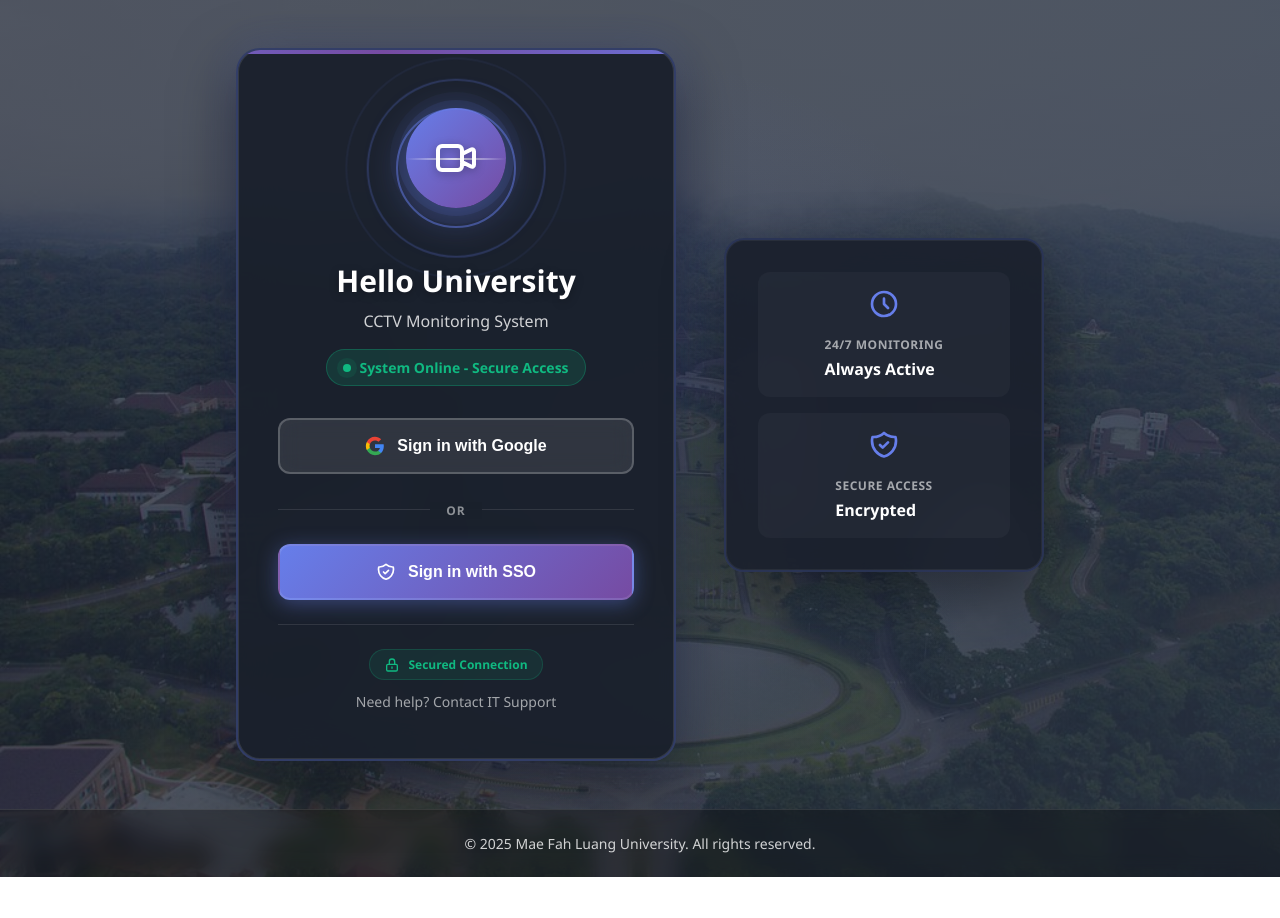
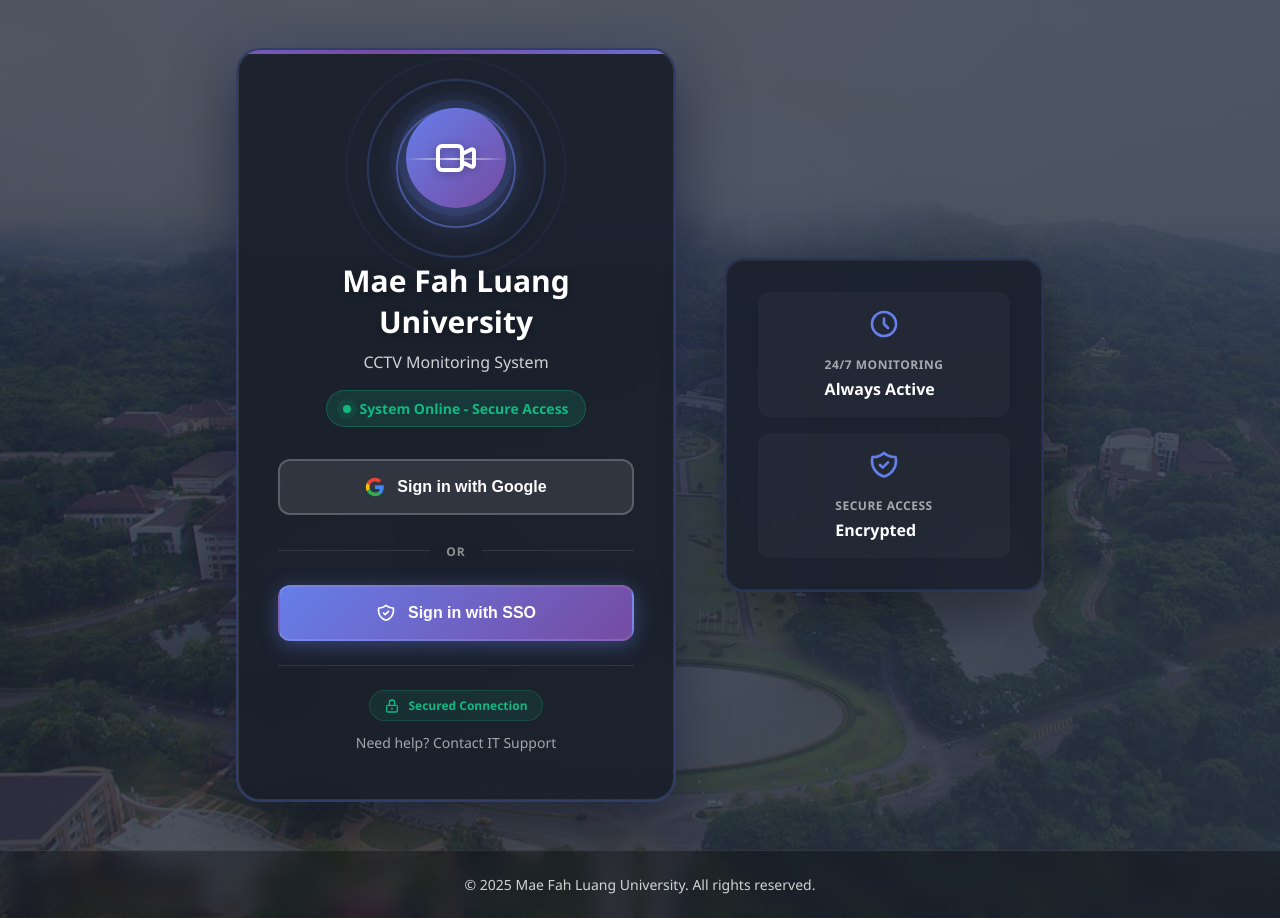
Before and after one commit to NeonWunna/CCTVmfu, a Vue app in the folder frontend/: page /login in a window 1280 px wide. Before the commit the page ends 877 px from the top, so only its background shows below. Built offline with nearby package versions, Linux system fonts and the light colour scheme.

Commit message:
Revert "Update Login.vue"
This reverts commit 4c98d8b553d8fc0507ad8b4685754cdddac6307d.

```diff
--- a/frontend/src/views/Login.vue
+++ b/frontend/src/views/Login.vue
@@ -51,7 +51,7 @@
         </div>
 
         <!-- Login Title -->
-        <h2 class="login-title">Hello University</h2>
+        <h2 class="login-title">Mae Fah Luang University</h2>
         <p class="login-subtitle">CCTV Monitoring System</p>
         <p class="login-status">
           <span class="status-dot"></span>
```
